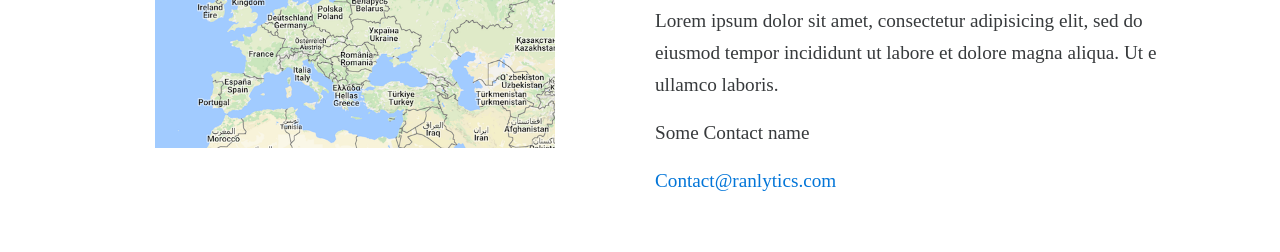
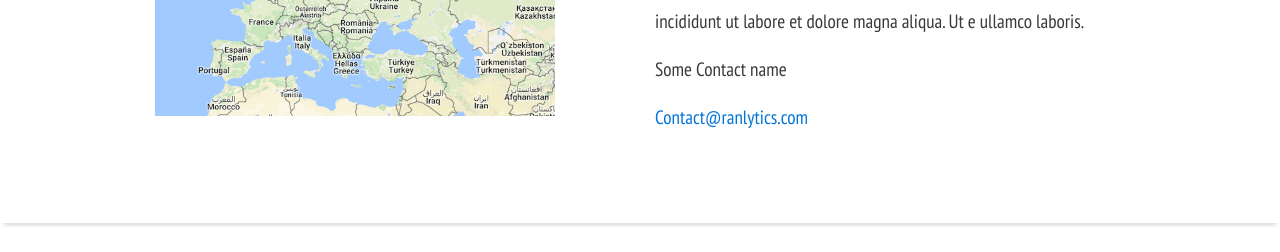
Before and after one commit to ThePpeecc/ranlytics-webpage, a website: page src/about.html in a window 1280 px wide. Shown: the part 721-973 px from the top of the page. Drawn offline with nearby package versions, Linux system fonts and the light colour scheme; files that its build step writes are made by us from their sources.

Commit message:
Fixed a font issue

```diff
--- a/src/about.html
+++ b/src/about.html
@@ -8,8 +8,7 @@
         <!-- The above 3 meta tags *must* come first in the head; any other head content must come *after* these tags -->
 
         <!-- Fonts -->
-        <link href="https://fonts.googleapis.com/css?family=Lora:400,700,400italic,700italic" rel="stylesheet" type="text/css">
-        <link href="https://fonts.googleapis.com/css?family=Montserrat:400,700" rel="stylesheet" type="text/css">
+        <link rel="stylesheet" type="text/css" href="//fonts.googleapis.com/css?family=PT+Sans+Narrow" />
 
         <title>RANlytics | Home</title>
         <!-- css -->
```
Also changed, not shown: docs/about.html (+1 -1 lines), docs/cases.html (+1 -1 lines), docs/partners.html (+1 -1 lines), docs/solutions.html (+1 -1 lines), src/cases.html (+1 -2 lines), src/partners.html (+1 -2 lines), src/solutions.html (+1 -2 lines).
